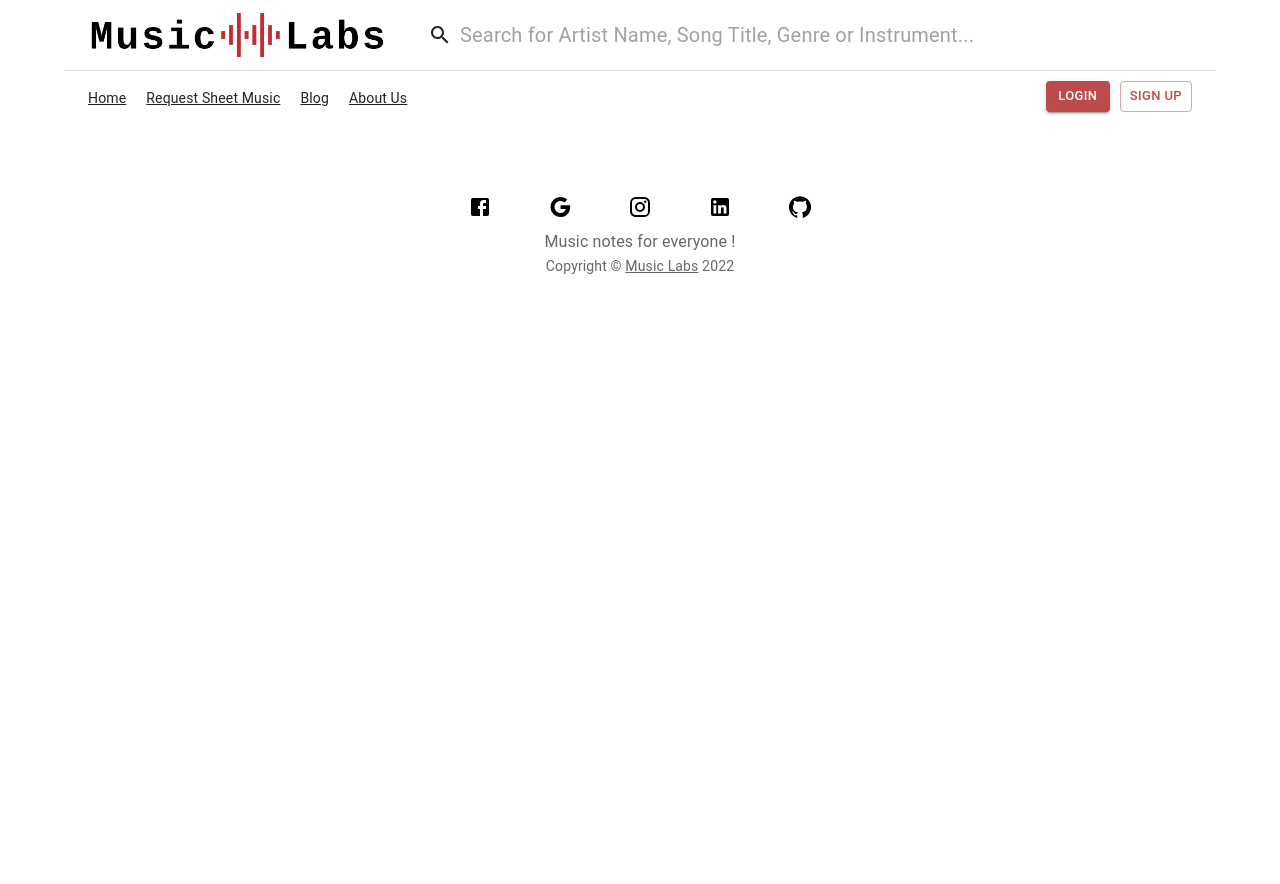
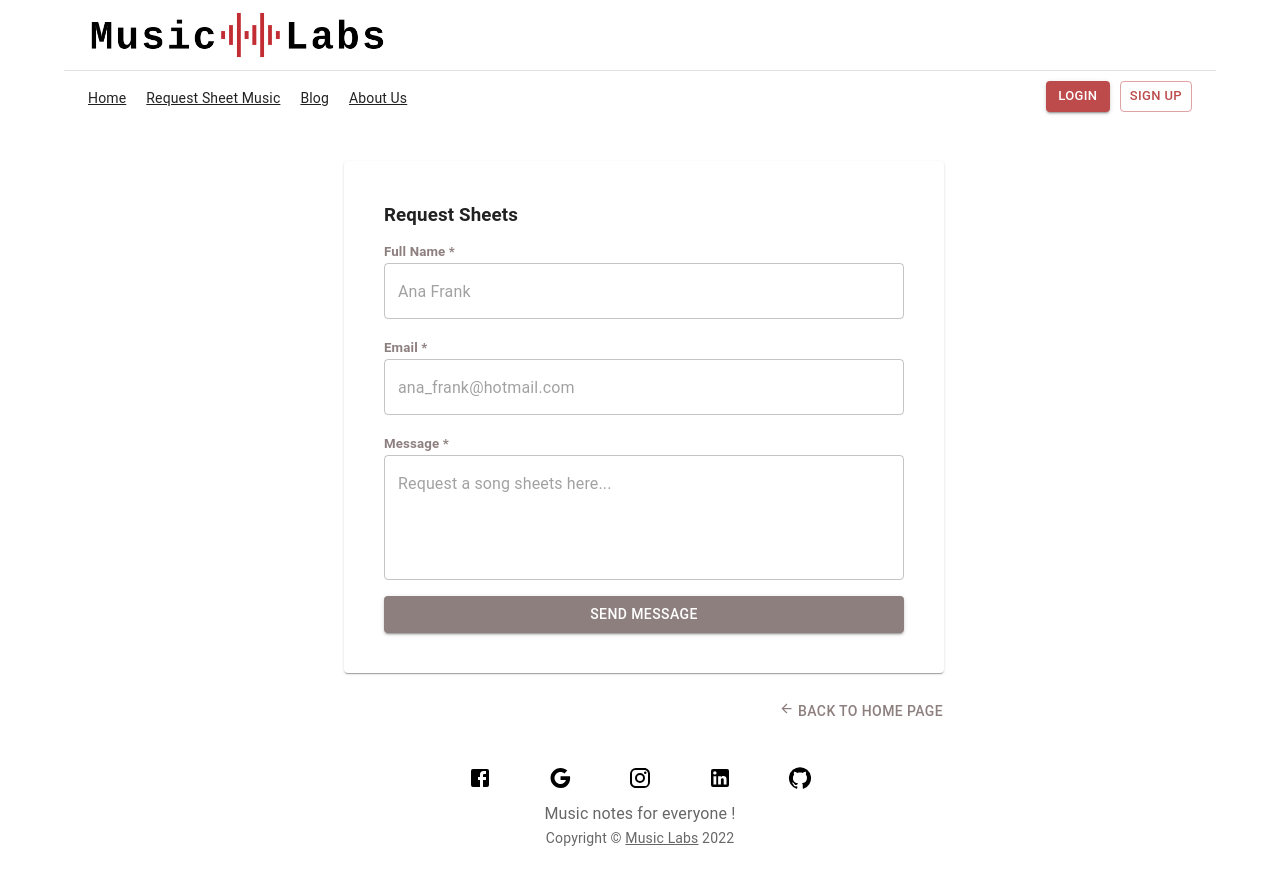
Before and after one commit to glavinova/musicLabs, a React (Create React App) app in the folder music-labs/: page /requestSheets in a window 1280 px wide. Shown: the top 884 px of the page. Before the commit the page ends 800 px from the top, so only its background shows below. Built offline with nearby package versions, Linux system fonts and the light colour scheme.

Commit message:
created contact page with email js service

```diff
--- a/music-labs/package.json
+++ b/music-labs/package.json
@@ -17,6 +17,8 @@
     "@types/redux-mock-store": "^1.0.3",
     "axios": "^1.2.0",
     "axios-mock-adapter": "^1.21.2",
+    "emailjs": "^4.0.1",
+    "emailjs-com": "^3.2.0",
     "fetch-mock": "^9.11.0",
     "firebase": "^9.15.0",
     "force": "^0.0.3",
@@ -80,6 +82,7 @@
     "@types/rewire": "^2.5.28",
     "babel-plugin-rewire": "^1.2.0",
     "chai": "^4.3.7",
+    "dotenv": "^16.0.3",
     "enzyme": "^3.11.0",
     "enzyme-adapter-react-16": "^1.15.7",
     "react-test-renderer": "^16.9.0",
--- a/music-labs/src/App.js
+++ b/music-labs/src/App.js
@@ -12,6 +12,7 @@ import { connect } from "react-redux";
 import withRouter from "./components/WithRouter";
 import { Route, Routes } from "react-router-dom";
 import PassengerBlog from "./components/PassengerBlog/PassengerBlog";
+import RequestSheets from "./components/RequestSheets/RequestSheets";
 
 class App extends Component {
   componentDidMount() {
@@ -24,6 +25,7 @@ class App extends Component {
         <Route path="/" exact element={<HomePage />} />
         <Route path="/details" element={<SongDetails />} />
         <Route path="/blog" element={<PassengerBlog />} />
+        <Route path="/requestSheets" element={<RequestSheets />} />
         <Route path="/forgot-password" element={<ForgotPassword />} />
         <Route
           path="/reset-password-email-sent"
@@ -38,6 +40,7 @@ class App extends Component {
           <Route path="/" exact element={<HomePage />} />
           <Route path="/details" element={<SongDetails />} />
           <Route path="/blog" element={<PassengerBlog />} />
+          <Route path="/requestSheets" element={<RequestSheets />} />
           <Route path="/forgot-password" element={<ForgotPassword />} />
           <Route
             path="/reset-password-email-sent"
--- /dev/null
+++ b/music-labs/src/components/RequestSheets/RequestSheets.module.css
@@ -0,0 +1,172 @@
+.contactForm {
+  position: absolute;
+  color: #fff;
+  font-family: sans-serif;
+  padding: 20px;
+  top: 50%;
+  left: 50%;
+  transform: translate(-50%, -50%);
+  box-shadow: 0 11px 15px -7px rgba(0, 0, 0, 0.2),
+    0 24px 38px 3px rgba(0, 0, 0, 0.14), 0 9px 46px 8px rgba(0, 0, 0, 0.12);
+}
+
+.contactFormInput {
+  width: 100%;
+  border: 0;
+  padding: 10px 20px;
+  box-sizing: border-box;
+  margin-bottom: 15px;
+}
+
+.contactFormTextarea {
+  width: 100%;
+  border: 0;
+  padding: 10px 20px;
+  box-sizing: border-box;
+  margin-bottom: 15px;
+  height: 100px;
+  resize: vertical;
+}
+
+.button {
+  width: 100%;
+  padding: 10px;
+  border: 0;
+  cursor: pointer;
+  background: #bd4b4b;
+  font-weight: bold;
+  color: #fff;
+  font-size: 18px;
+  margin-bottom: 15px;
+  text-transform: uppercase;
+}
+
+.spanNone {
+  display: none;
+  text-align: center;
+}
+
+.spanVisible {
+  display: visible;
+}
+
+* {
+  margin: 0;
+  padding: 0;
+}
+
+.paper {
+  padding: 40px;
+  margin-top: 20px;
+  max-width: 600px;
+  margin-bottom: 20px;
+  margin-left: 280px;
+}
+
+h3 {
+  margin-bottom: 10px;
+}
+
+.textField {
+  margin-top: 5px;
+  margin-bottom: 10px !important;
+}
+
+.loginBtn {
+  padding-left: 12% !important;
+  padding-right: 12% !important;
+  margin-right: 9px !important;
+  margin-bottom: 10px !important;
+}
+
+.signupBtn {
+  margin-bottom: 10px !important;
+}
+
+a {
+  margin-bottom: 10px !important;
+  color: black;
+}
+
+label {
+  color: #8e7f7f;
+  font-family: "Roboto", "Helvetica", "Arial", sans-serif;
+  font-size: 0.83em;
+  font-weight: bold;
+}
+
+.formControl {
+  margin-top: 5px;
+  width: 100%;
+}
+
+.checkbox {
+  padding: 0px !important;
+  font-size: 1rem;
+  font-family: "Roboto", "Helvetica", "Arial", sans-serif;
+  font-weight: 400;
+  line-height: 1.5;
+  letter-spacing: 0.00938em;
+}
+.checkboxError {
+  margin-top: -7px !important;
+  margin-left: 14px !important;
+  margin-right: 14px !important;
+}
+.form div {
+  width: 100%;
+}
+.backdrop {
+  z-index: 1 !important;
+}
+.formControlLabel {
+  margin-left: 0px !important;
+}
+.paperTerms {
+  width: 60vw;
+  margin-left: 20vw;
+  margin-right: 20vw;
+  margin-top: 5vh;
+  height: 90vh;
+  padding: 10px;
+  background-color: white;
+  border: 2px solid #a17bf8;
+  overflow-x: scroll;
+  position: relative;
+}
+.termsLink {
+  cursor: pointer;
+  text-decoration: underline;
+}
+.termsLink:hover {
+  color: #448e90;
+}
+@media screen and (max-width: 600px) {
+  .paperTerms {
+    width: 85vw;
+    margin-left: 5vw;
+    margin-right: 5vw;
+  }
+  .paper {
+    padding: 25px;
+    margin-top: 0px;
+  }
+}
+
+.snackbar {
+  position: inherit !important;
+  margin-left: 330px !important;
+}
+
+.floatRight {
+  float: right;
+  margin-right: 265px;
+}
+
+.fontSize15 {
+  font-size: 15px;
+}
+
+.marginBottom40{
+  margin-bottom: 40px;
+}
--- /dev/null
+++ b/music-labs/src/components/RequestSheets/RequestSheets.tsx
@@ -0,0 +1,201 @@
+import React, { useContext, useEffect, useState } from "react";
+import emailjs from "emailjs-com";
+import styles from "./RequestSheets.module.css";
+import { Paper, Grid, TextField, Button, Alert, Snackbar } from "@mui/material";
+import AppContext from "../../context/app-context";
+import useValidation from "../../hooks/use-validation";
+import validateEmail from "../../validators/validateEmail";
+import validateName from "../../validators/validateName";
+import validateMessage from "../../validators/validateMessage";
+import ArrowBackIcon from "@mui/icons-material/ArrowBack";
+import Link from "@mui/material/Link";
+
+const RequestSheets = () => {
+  const [openSuccess, setOpenSuccess] = useState(false);
+
+  const appCtx = useContext(AppContext);
+  useEffect(() => {
+    appCtx.setCurrentUrl("/requestSheets");
+  });
+
+  const {
+    value: emailValue,
+    isValid: emailIsValid,
+    hasError: emailInputHasError,
+    isEmpty: emailIsEmpty,
+    valueChangeHandler: emailChangedHandler,
+    inputBlurHandler: emailBlurHandler,
+    reset: emailReset,
+  } = useValidation(validateEmail);
+
+  const {
+    value: nameValue,
+    isValid: nameIsValid,
+    hasError: nameInputHasError,
+    isEmpty: nameIsEmpty,
+    valueChangeHandler: nameChangedHandler,
+    inputBlurHandler: nameBlurHandler,
+    reset: nameReset,
+  } = useValidation(validateName);
+
+  const {
+    value: messageValue,
+    isValid: messageIsValid,
+    hasError: messageInputHasError,
+    isEmpty: messageIsEmpty,
+    valueChangeHandler: messageChangedHandler,
+    inputBlurHandler: messageBlurHandler,
+    reset: messageReset,
+  } = useValidation(validateMessage);
+
+  let formIsValid = false;
+  emailIsValid && nameIsValid && messageIsValid && (formIsValid = true);
+
+  const handleClose = (
+    event?: React.SyntheticEvent | Event,
+    reason?: string
+  ) => {
+    if (reason === "clickaway") {
+      return;
+    }
+    setOpenSuccess(false);
+  };
+
+  const submitHandler = (event: any) => {
+    nameBlurHandler();
+    emailBlurHandler();
+    messageBlurHandler();
+    event.preventDefault();
+
+    if (formIsValid) {
+      const serviceId = process.env.REACT_APP_EMAILJS_SERVICE_ID!;
+      const templateId = process.env.REACT_APP_EMAILJS_TEMPLATE_ID!;
+      const userId = process.env.REACT_APP_EMAILJS_USER_ID!;
+      const templateParams = {
+        from_name: nameValue,
+        reply_to: emailValue,
+        message: messageValue,
+      };
+
+      emailjs
+        .send(serviceId, templateId, templateParams, userId)
+        .then((response: any) => {
+          if (response.status === 200) {
+            nameReset();
+            emailReset();
+            messageReset();
+            setOpenSuccess(true);
+          }
+        })
+        .then((error: any) => {
+          console.log(error);
+        });
+    }
+  };
+  return (
+    <React.Fragment>
+      <Grid item xs={12}>
+        <Snackbar
+          open={openSuccess}
+          onClose={handleClose}
+          autoHideDuration={6000}
+          className={styles.snackbar}
+        >
+          <Alert onClose={handleClose} severity="success">
+            Thank you for your message, we will be in touch in no time !
+          </Alert>
+        </Snackbar>
+      </Grid>
+      <Paper className={styles.paper}>
+        <h3 id="header"> Request Sheets </h3>
+        <form aria-label="form" id="form" onSubmit={submitHandler}>
+          <Grid container spacing={2} item zeroMinWidth className={styles.form}>
+            <Grid item xs={12}>
+              <label htmlFor="name"> Full Name * </label>
+              <TextField
+                variant="outlined"
+                id="name"
+                name="name"
+                autoComplete="name"
+                placeholder="Ana Frank"
+                error={nameInputHasError}
+                helperText={
+                  nameIsEmpty
+                    ? "Name is required"
+                    : nameInputHasError
+                    ? "Invalid name input"
+                    : ""
+                }
+                onChange={nameChangedHandler}
+                onBlur={nameBlurHandler}
+                value={nameValue}
+                inputProps={{ maxLength: 50 }}
+              />
+            </Grid>
+            <Grid item xs={12}>
+              <label htmlFor="email"> Email * </label>
+              <TextField
+                variant="outlined"
+                id="email"
+                name="email"
+                autoComplete="email"
+                placeholder="ana_frank@hotmail.com"
+                error={emailInputHasError}
+                helperText={
+                  emailIsEmpty
+                    ? "Email is required"
+                    : emailInputHasError
+                    ? "Invalid email format"
+                    : ""
+                }
+                onChange={emailChangedHandler}
+                onBlur={emailBlurHandler}
+                value={emailValue}
+                inputProps={{ maxLength: 50 }}
+              />
+            </Grid>
+            <Grid item xs={12}>
+              <label htmlFor="message"> Message * </label>
+              <TextField
+                variant="outlined"
+                id="message"
+                name="message"
+                autoComplete="message"
+                placeholder="Request a song sheets here..."
+                error={messageInputHasError}
+                helperText={messageIsEmpty ? "Message is required" : ""}
+                onChange={messageChangedHandler}
+                onBlur={messageBlurHandler}
+                value={messageValue}
+                inputProps={{ maxLength: 10000 }}
+                multiline
+                rows={4}
+              />
+            </Grid>
+            <Grid item xs={12}>
+              <Button
+                type="submit"
+                id="submitBtn"
+                fullWidth
+                variant="contained"
+                color="primary"
+              >
+                Send Message
+              </Button>
+            </Grid>
+          </Grid>
+        </form>
+      </Paper>
+      <Grid item xs={12} className={styles.marginBottom40}>
+        <Button className={styles.floatRight}>
+          <Link href="/" underline="none" color="primary">
+            <ArrowBackIcon className={styles.fontSize15} />
+            &nbsp;Back to home page
+          </Link>
+        </Button>
+      </Grid>
+    </React.Fragment>
+  );
+};
+
+export default RequestSheets;
--- a/music-labs/src/constants/app-constants.tsx
+++ b/music-labs/src/constants/app-constants.tsx
@@ -8,7 +8,7 @@ export const appConstants = {
   },
   sections: [
     { title: "Home", url: "/" },
-    { title: "Request Sheet Music", url: "#" },
+    { title: "Request Sheet Music", url: "/requestSheets" },
     { title: "Blog", url: "/blog" },
     { title: "About Us", url: "#" },
   ],
--- /dev/null
+++ b/music-labs/src/validators/validateMessage.tsx
@@ -0,0 +1,5 @@
+const validateMessage = (msg: string) => {
+    return msg.length <= 10000;
+  };
+
+  export default validateMessage;
--- /dev/null
+++ b/music-labs/src/validators/validateName.tsx
@@ -0,0 +1,7 @@
+const validateName = (name: string) => {
+  var nameRegex = new RegExp(/^[A-Z][a-z]+\s[A-Z][a-z]+$/);
+
+  return nameRegex.test(name) && name.length <= 50;
+};
+
+export default validateName;
```
Also changed, not shown: 1 other file (tests, documents, lock files or other folders).
